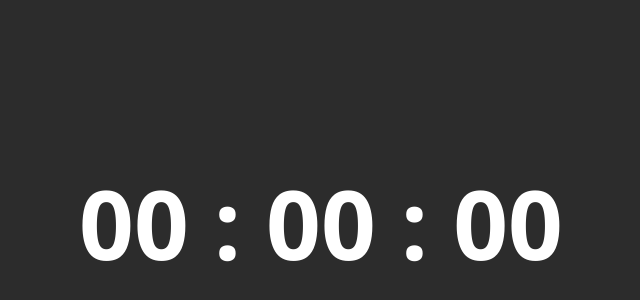
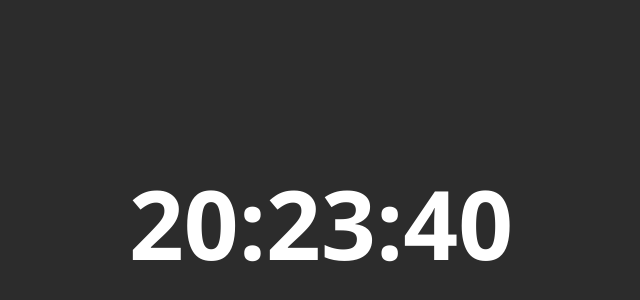
Before and after one commit to Gazdag99/Clock, a plain HTML site: page index.html in a window 1280 px wide. Shown: the part 178-478 px from the top of the page, without its empty margins (319-959 px from the left). Drawn offline with Linux system fonts and the light colour scheme.

Commit message:
Basic Program Written

```diff
--- a/app.js
+++ b/app.js
@@ -0,0 +1,20 @@
+//ALL THE ELEMENTS STORED
+let date,h,m,s;
+let timer = document.getElementById("timer");
+//RAINBOW COLORS
+
+function showTime(){
+   date = new Date();
+    h = date.getHours();
+    m = date.getMinutes();
+    s = date.getSeconds();
+
+    h = (h < 10) ? "0" + h : h;
+    m = (m < 10) ? "0" + m : m;
+    s = (s < 10) ? "0" + s : s;
+
+    timer.innerText= `${h}:${m}:${s}`
+    setTimeout(showTime,1000)
+}
+
+showTime();
--- a/index.html
+++ b/index.html
@@ -11,11 +11,6 @@
 <body>
     <div class="wrapper">
         <h2 id="timer" class="timer">
-            <span id="hours">00</span>
-            :
-            <span id="minutes">00</span>
-            :
-            <span id="seconds">00</span>
         </h2>
     </div>
 </body>
--- a/style.css
+++ b/style.css
@@ -5,6 +5,7 @@ body{
     width: 100vw;
     background: #2c2c2c;
     font-family: 'Segoe UI', Tahoma, Geneva, Verdana, sans-serif;
+    transition: ease-out;
 }
 
 .wrapper{
```
